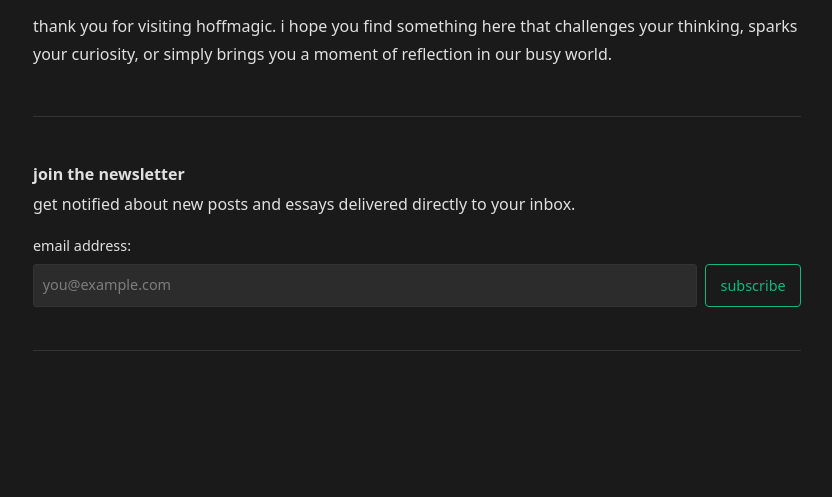
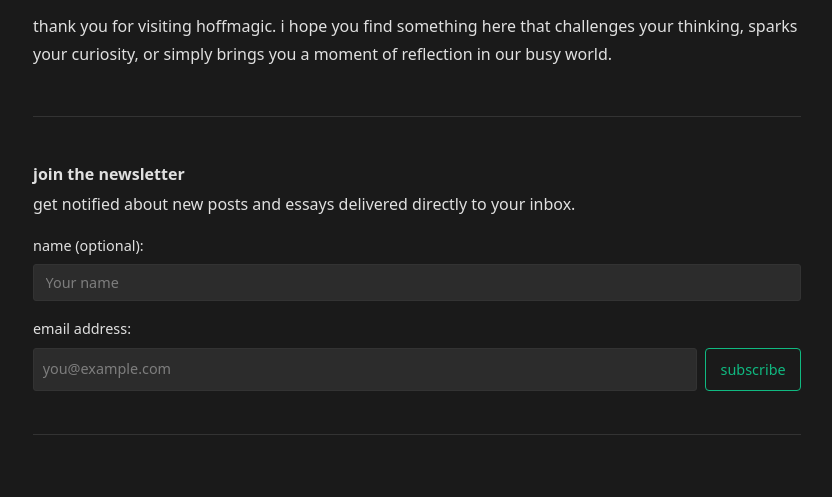
Before and after one commit to h0ffmann/hoffmagic, a FastAPI app: template src/hoffmagic/templates/about.html in a window 1280 px wide. Shown: the part 1906-2403 px from the top of the page, without its empty margins (223-1055 px from the left). Before the commit the page ends 2257 px from the top, so only its background shows below. Run offline with FastAPI, Linux system fonts and the light colour scheme; the template is opened without the code that fills it, so the values that code supplies are empty; parts of the project's set-up code (start-up, migrations or seed data) failed here and were passed over.

Commit message:
feat: add name field and success popup to subscription forms

```diff
--- a/src/hoffmagic/templates/about.html
+++ b/src/hoffmagic/templates/about.html
@@ -100,11 +100,16 @@
             <h3>Join the Newsletter</h3>
             <p>Get notified about new posts and essays delivered directly to your inbox.</p>
              <form id="about-newsletter-form" style="margin-top: 1em;">
+                 <div style="margin-bottom: 1em;">
+                     <label for="about-newsletter-name" style="display: block; margin-bottom: 0.5em; font-size: 0.9em;">Name (optional):</label>
+                     <input type="text" id="about-newsletter-name" name="name" placeholder="Your name"
+                            style="width: 100%; padding: 0.4em 0.8em; font-size: 0.9em;">
+                 </div>
                  <label for="about-newsletter-email" style="display: block; margin-bottom: 0.5em; font-size: 0.9em;">Email Address:</label>
                 <div style="display: flex; gap: 0.5em;">
                     <input type="email" id="about-newsletter-email" name="email" placeholder="you@example.com" required
-                           style="flex-grow: 1;"> {# Inherits styles #}
-                    <button type="submit">Subscribe</button> {# Inherits styles #}
+                           style="flex-grow: 1;">
+                    <button type="submit">Subscribe</button>
                     </div>
                  <p id="newsletter-feedback" style="font-size: 0.9em; margin-top: 0.5em;"></p>
              </form>
@@ -120,6 +125,7 @@
         event.preventDefault();
         const form = event.target;
         const emailInput = form.querySelector('#about-newsletter-email');
+        const nameInput = form.querySelector('#about-newsletter-name');
         const feedbackP = document.getElementById('newsletter-feedback');
         feedbackP.textContent = 'Subscribing...';
         feedbackP.style.color = 'var(--color-text-secondary)';
@@ -128,7 +134,10 @@
             const response = await fetch('/api/contact/subscribe', {
                 method: 'POST',
                 headers: { 'Content-Type': 'application/json' },
-                body: JSON.stringify({ email: emailInput.value }),
+                body: JSON.stringify({
+                    email: emailInput.value,
+                    name: nameInput ? nameInput.value : ''
+                }),
             });
 
             if (response.ok) {
```
Also changed, not shown: src/hoffmagic/templates/index.html (+12 -1 lines).
